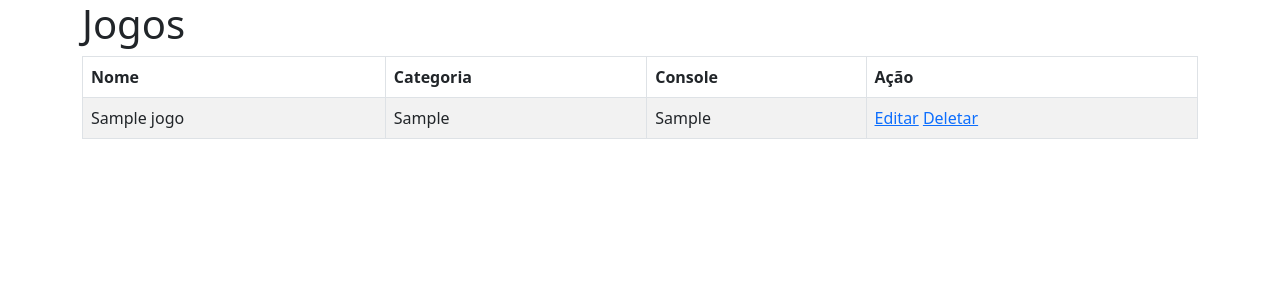
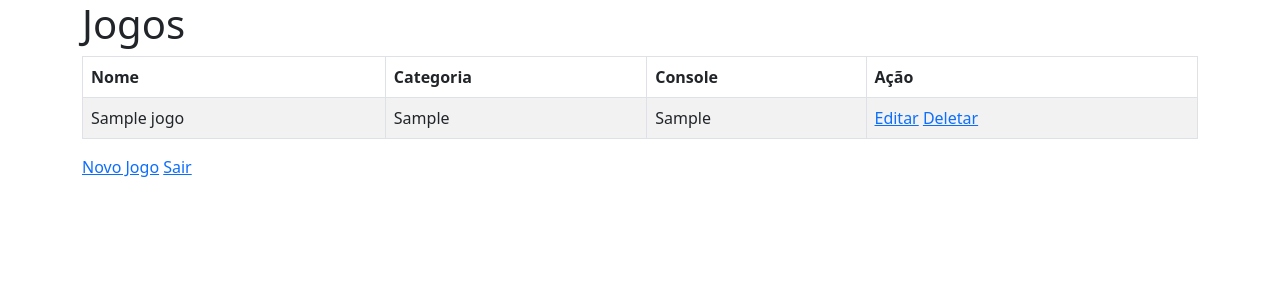
Before and after one commit to Nic0lasSouza/webpage-com-flask, a Flask app: page / in a window 1280 px wide. Shown: the top 300 px of the page. Run offline with Flask 3, Linux system fonts and the light colour scheme; tables that the repository leaves empty hold one stand-in row (values such as "Sample post"); some libraries are stand-ins or nearby versions.

Commit message:
criacao de botao de rotas

```diff
--- a/templates/add_game.html
+++ b/templates/add_game.html
@@ -23,6 +23,8 @@
               </div> -->
               <button type="submit" class="btn btn-primary btn-salvar">Salvar</button>
               <button type="delete" class="btn btn-danger btn-deletar">Deletar</button>
+              <a href="{{url_for('logout')}}">Sair</a>
+              <a href="{{url_for('index')}}">Inicio</a>
             </fieldset>
           </form>
         </div>
--- a/templates/index.html
+++ b/templates/index.html
@@ -28,6 +28,8 @@
                     {% endfor %}
                 </tbody>
             </table>
+            <a href="{{url_for('new')}}">Novo Jogo</a>
+            <a href="{{url_for('logout')}}">Sair</a>
         </div>
     </body>
 </html>
```
